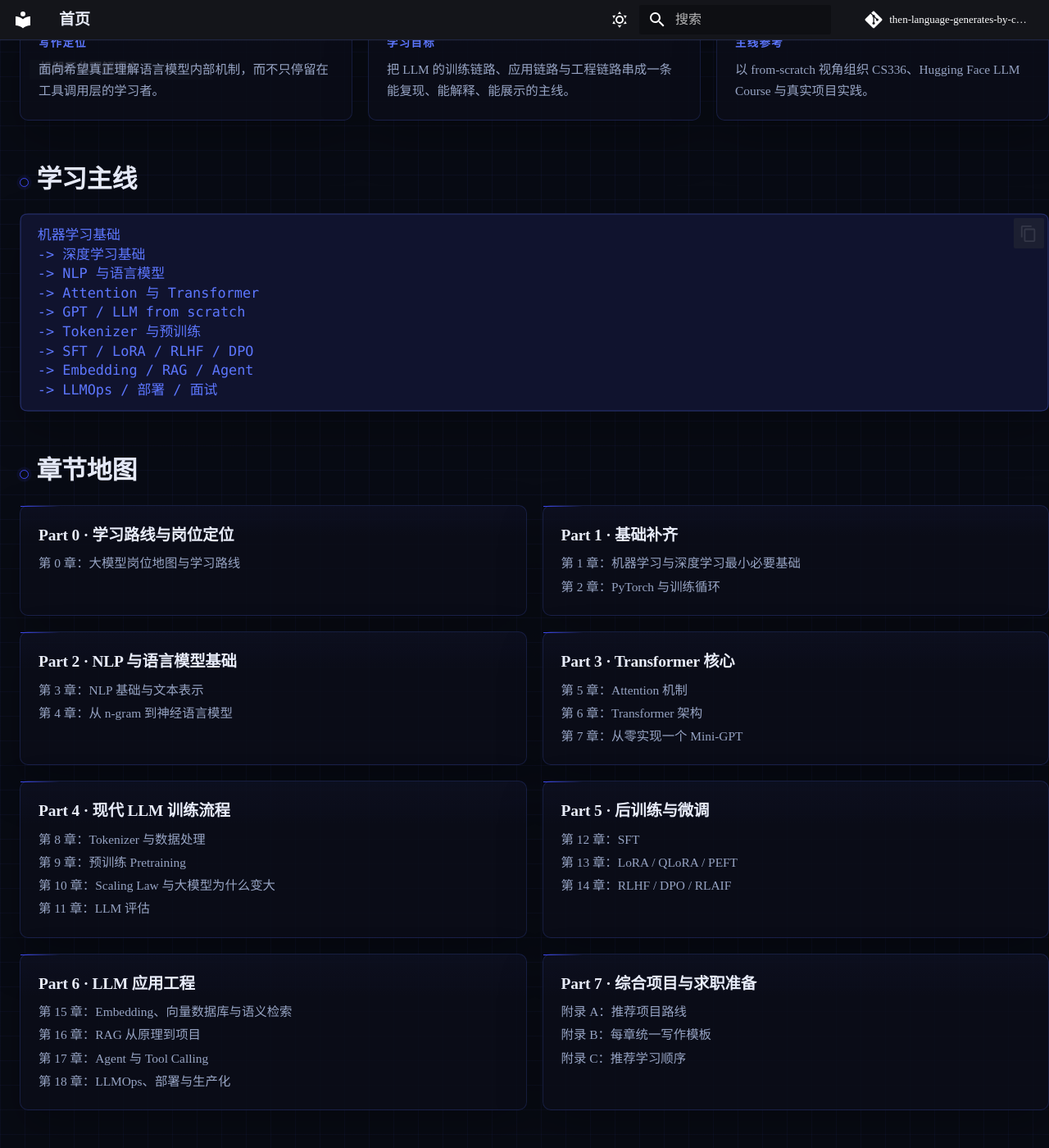
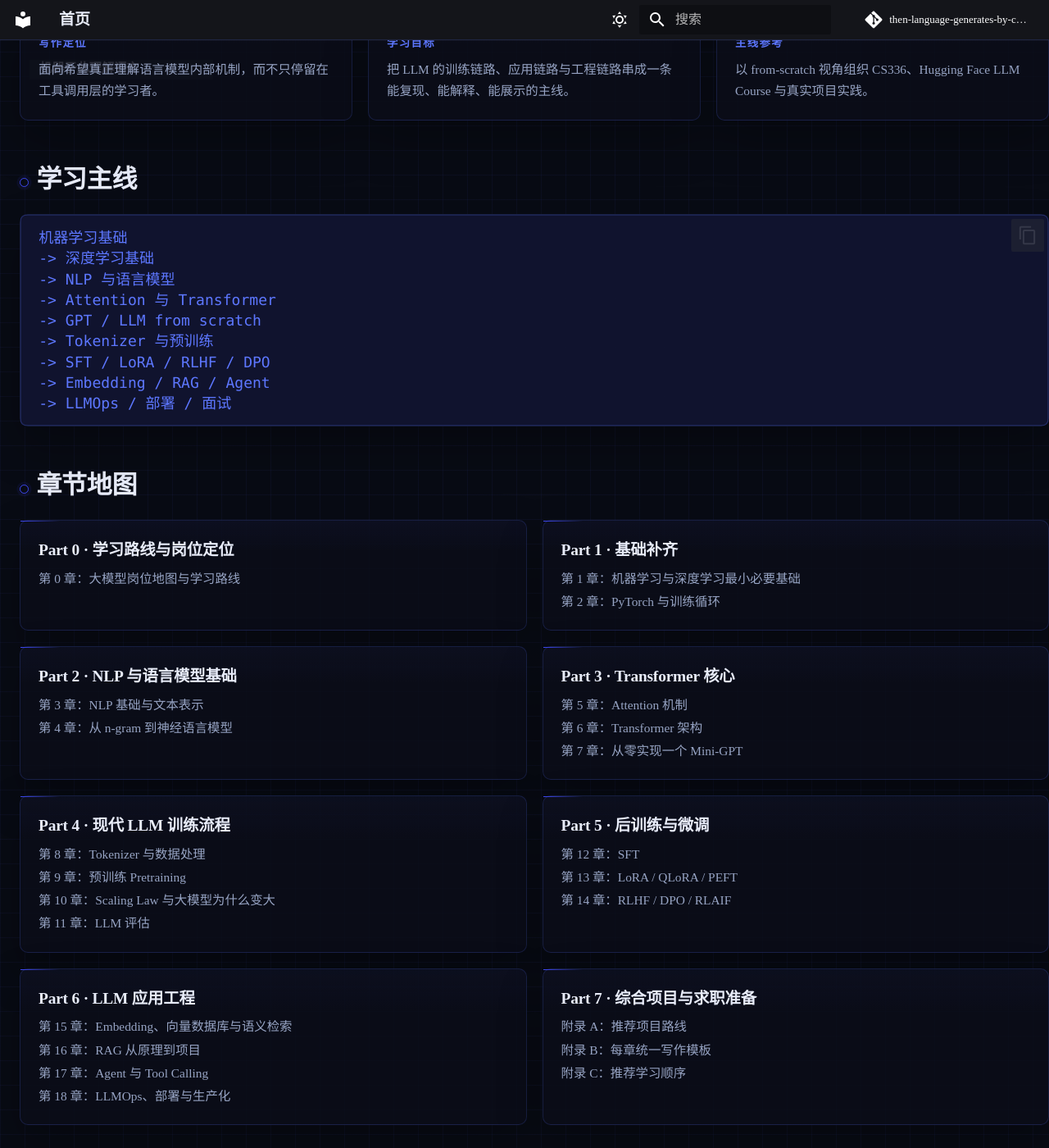
Before and after one commit to Ferris-Liu/LLM-Start-from-the-scratch, an MkDocs documentation site: the page built from docs/index.md, in a window 1280 px wide and 1400 px high, scrolled down 537 px. Shown: the whole window at 82% size. Built offline with MkDocs 1.6.1 and Material for MkDocs 9.7.7, drawn with Linux system fonts in a browser that asks for light colours; comment, search, counter and statistics services are not loaded.

Commit message:
update pages

```diff
--- a/docs/assets/stylesheets/extra.css
+++ b/docs/assets/stylesheets/extra.css
@@ -116,7 +116,7 @@
   }
 
   .md-content__inner {
-    max-width: 58rem;
+    max-width: 64rem;
   }
 
   .md-content__inner:has(.llm-hero--book) {
@@ -203,7 +203,7 @@
 
 .md-typeset {
   color: var(--llm-text);
-  font-size: 0.98rem;
+  font-size: 1.05rem;
   line-height: 2;
   letter-spacing: 0;
 }
```
